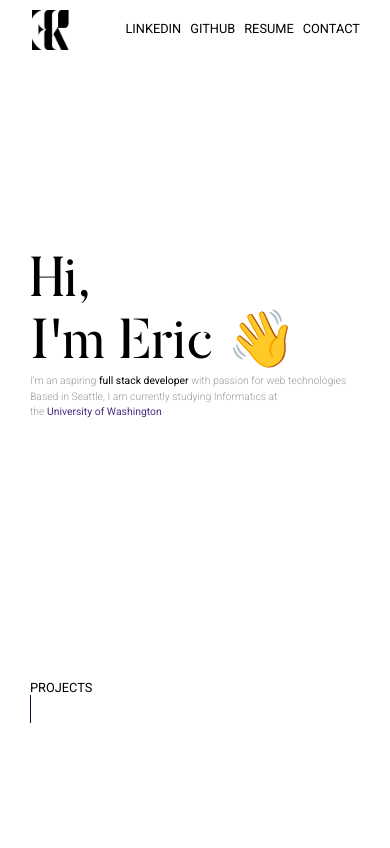
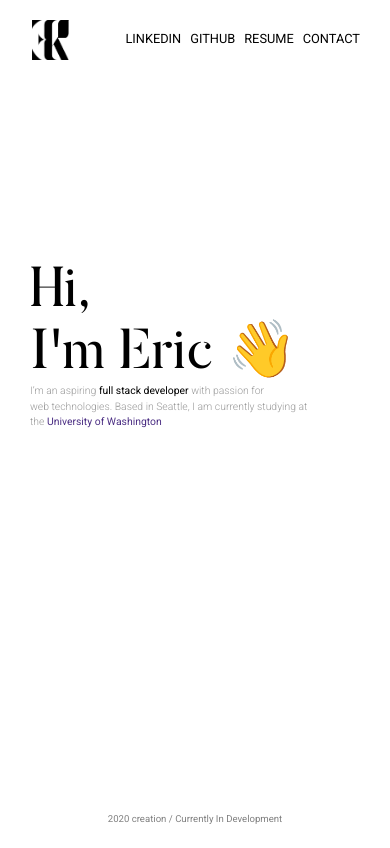
Before and after one commit to taehyunnkim/taehyunnkim.github.io, a website: page index.html in a window 390 px wide. Shown: the top 848 px of the page. Drawn offline with Linux system fonts and the light colour scheme; files whose address does not match are found by name.

Commit message:
temp edit

```diff
--- a/index.html
+++ b/index.html
@@ -61,24 +61,27 @@
                     <div>
                             <h1>Hi,<span class="introspacing"></span> I'm Eric <span id="hand">👋</span></h1>
                             <p>
-                                I’m an aspiring <span id="role">full stack developer</span> with passion for web technologies
-                                <br>Based in Seattle, I am currently studying Informatics at
+                                I’m an aspiring <span id="role">full stack developer</span> with passion for
+                                <br>web technologies. Based in Seattle, I am currently studying at
                                 <br>the <span id="school">University of Washington</span>
                             </p>
                             <!-- <button>ABOUT ME</button> -->
                     </div>
                 </section>
-                <section id="bottom" class="transition">
+                <footer>
+                    <p>2020 creation / Currently In Development</p>
+                </footer>
+                <!-- <section id="bottom" class="transition">
                     <div class="scroll-indicator">
                         <p>PROJECTS</p>
                         <div class="scroll">
                             <div class="scroll-line"></div>
                         </div>
                     </div>
-                </section>
+                </section> -->
             </div>
         </div>
-        <div class="container">
+        <!-- <div class="container">
             <section id="featured">
                 <h2 id="feature-header" class="section-header transition3">FEATURED PROJECTS</h2>
                 <div id="vocabyCard" class="projectCard">
@@ -311,9 +314,6 @@
                     </div>
                 </div>
             </section>
-        </div>
-        <footer>
-            <p>Developed with passion by me 😁 / 2020 creation / Currently In Development</p>
-        </footer>
+        </div> -->
     </body>
 </html>
--- a/style.scss
+++ b/style.scss
@@ -75,7 +75,7 @@ header {
     align-items: center;
     width: 100%;
     height: 10%;
-    margin-top: auto;
+    margin-top: 50px;
 }
 
 nav {
@@ -103,6 +103,11 @@ nav {
 }
 
 footer {
+    position: absolute;
+    bottom: 0;
+    left: 0;
+    right: 0;
+    margin: 0 auto;
     text-align: center;
 }
 
@@ -391,7 +396,6 @@ footer p {
     height: 100vh;
     display: flex;
     flex-direction: column;
-    justify-content: center;
 }
 
 #logo {
@@ -404,7 +408,7 @@ footer p {
 }
 
 #introduction {
-    height: 70%;
+    height: 65%;
     display: flex;
     flex-direction: column;
     justify-content: center;
@@ -540,7 +544,7 @@ footer p {
     }
 
     header {
-        margin-top: auto;
+        margin-top: 10px;
         height: 20%;
     }
 
@@ -650,7 +654,7 @@ footer p {
     }
 
     header {
-        margin-top: auto;
+        margin-top: 10px;
     }
 
     #logo {
```
Also changed, not shown: style.css, 1 other file.
